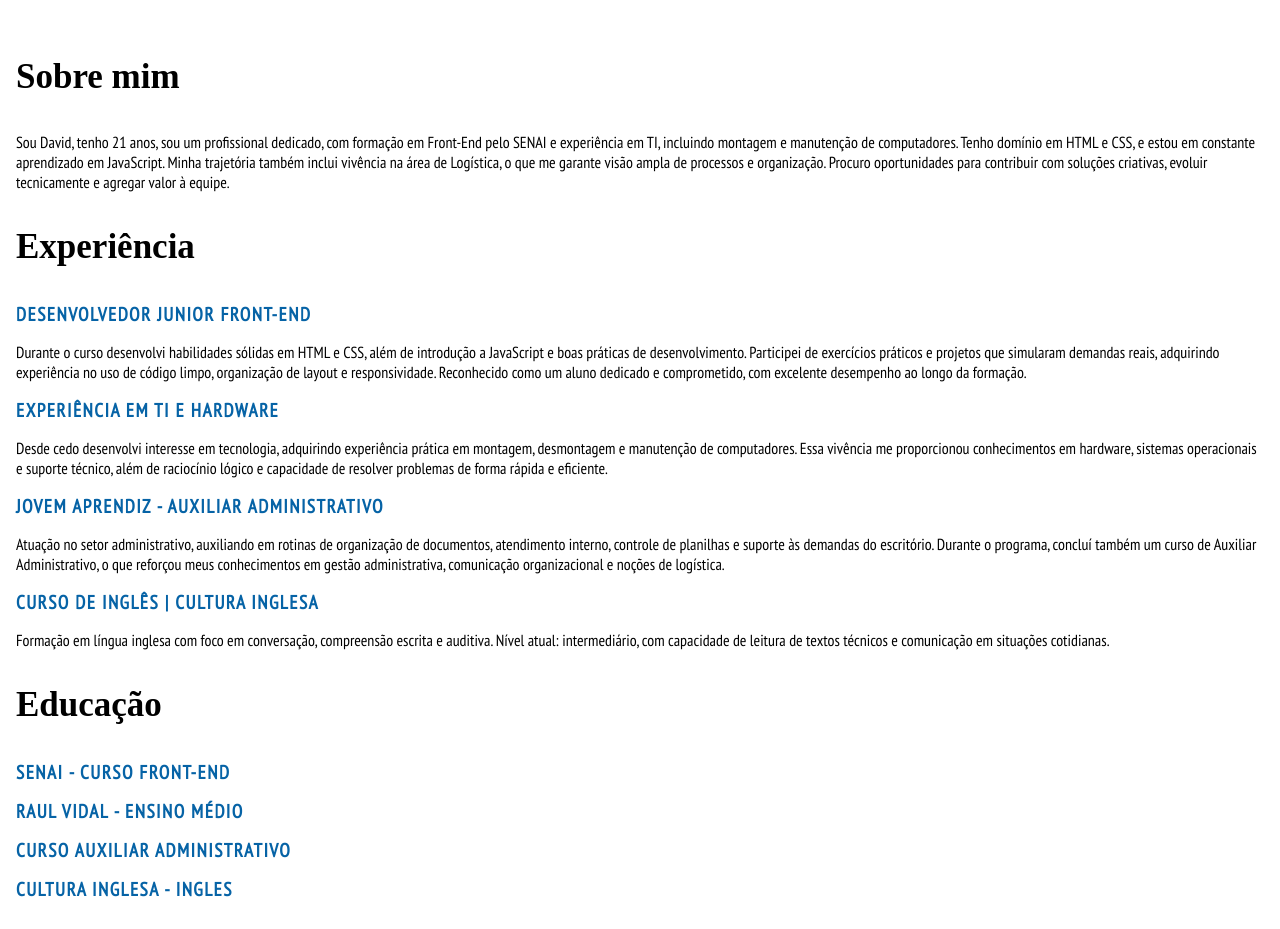
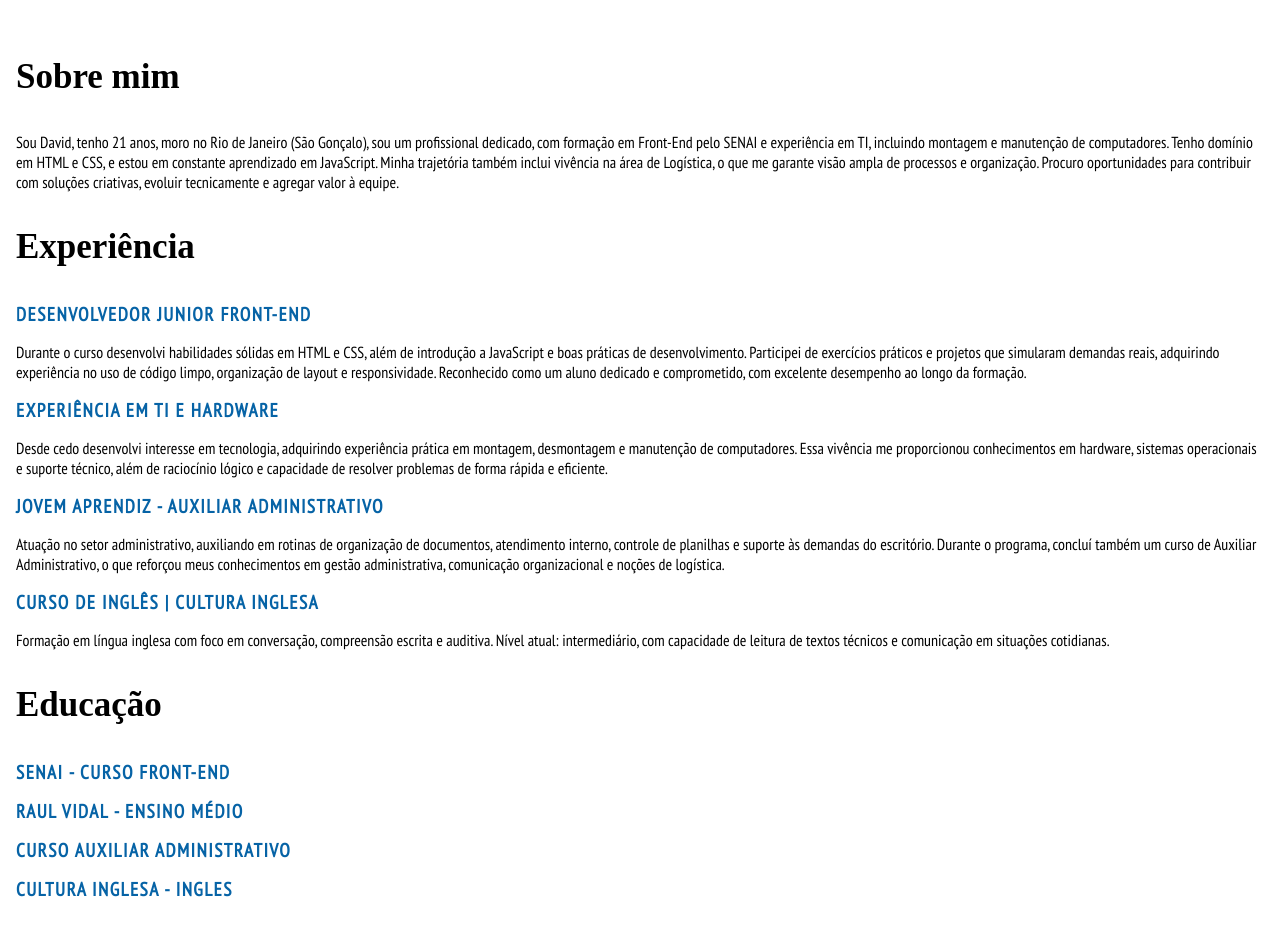
Before and after one commit to davidnascimento971/sobre-mim, a plain HTML site: page index.html in a window 1280 px wide. Shown: the part 1440-2369 px from the top of the page. Drawn offline with Linux system fonts and the light colour scheme; files whose address does not match are found by name; a web font is replaced by a local one.

Commit message:
Atualizar o index.html

```diff
--- a/index.html
+++ b/index.html
@@ -58,7 +58,7 @@
         <div class="about">
             <div class="box">
                 <h3 class="fonte2" > Sobre mim </h3>
-                <p> Sou David, tenho 21 anos, sou um profissional dedicado, com formação em Front-End pelo SENAI e experiência em TI, incluindo montagem e manutenção de computadores. Tenho domínio em HTML e CSS, e estou em constante aprendizado em JavaScript. Minha trajetória também inclui vivência na área de Logística, o que me garante visão ampla de processos e organização. Procuro oportunidades para contribuir com soluções criativas, evoluir tecnicamente e agregar valor à equipe. </p>
+                <p> Sou David, tenho 21 anos, moro no Rio de Janeiro (São Gonçalo), sou um profissional dedicado, com formação em Front-End pelo SENAI e experiência em TI, incluindo montagem e manutenção de computadores. Tenho domínio em HTML e CSS, e estou em constante aprendizado em JavaScript. Minha trajetória também inclui vivência na área de Logística, o que me garante visão ampla de processos e organização. Procuro oportunidades para contribuir com soluções criativas, evoluir tecnicamente e agregar valor à equipe. </p>
             </div>
             <div class="box">
                 <h3 class="fonte2" > Experiência </h3>
```
